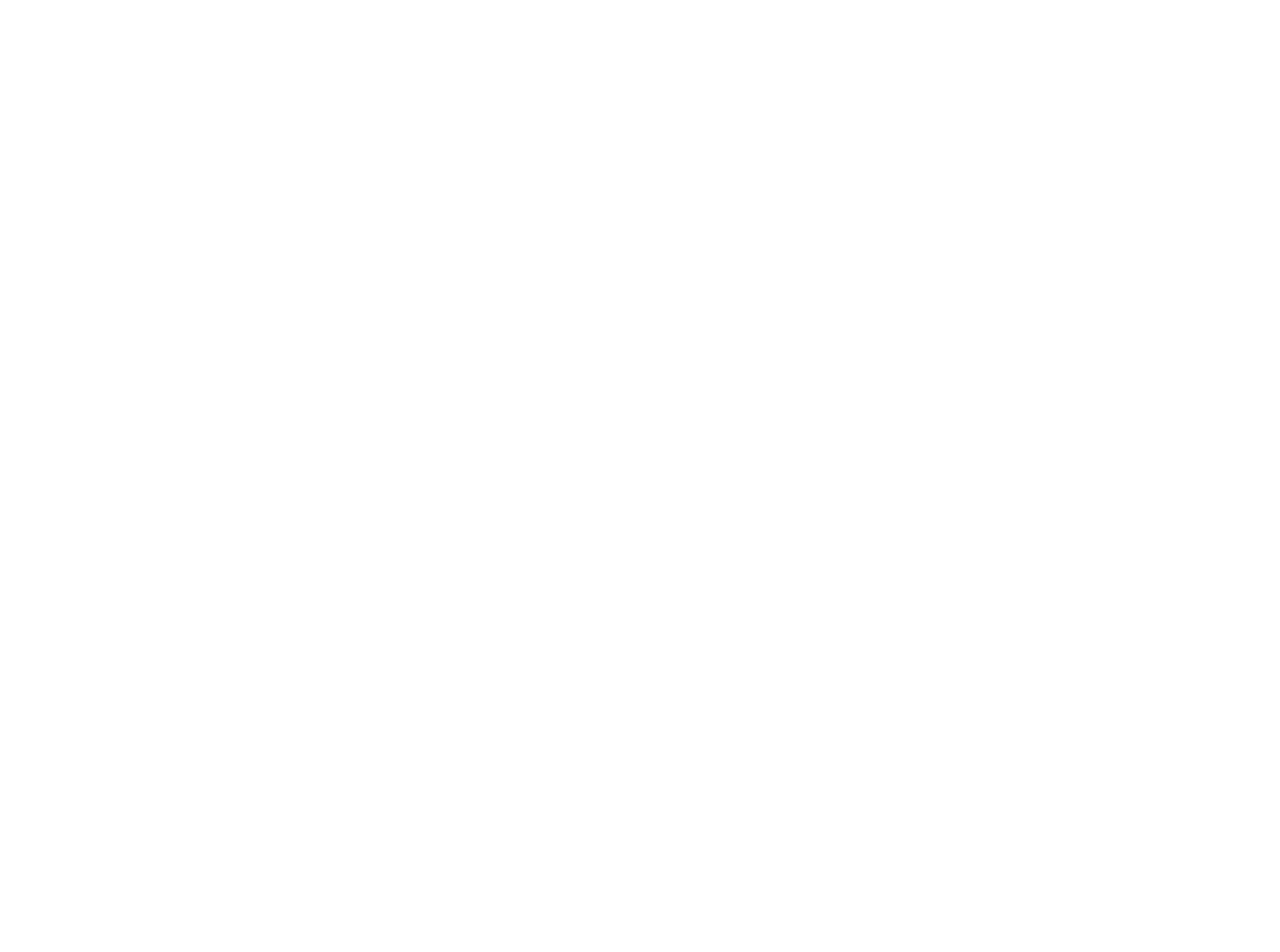
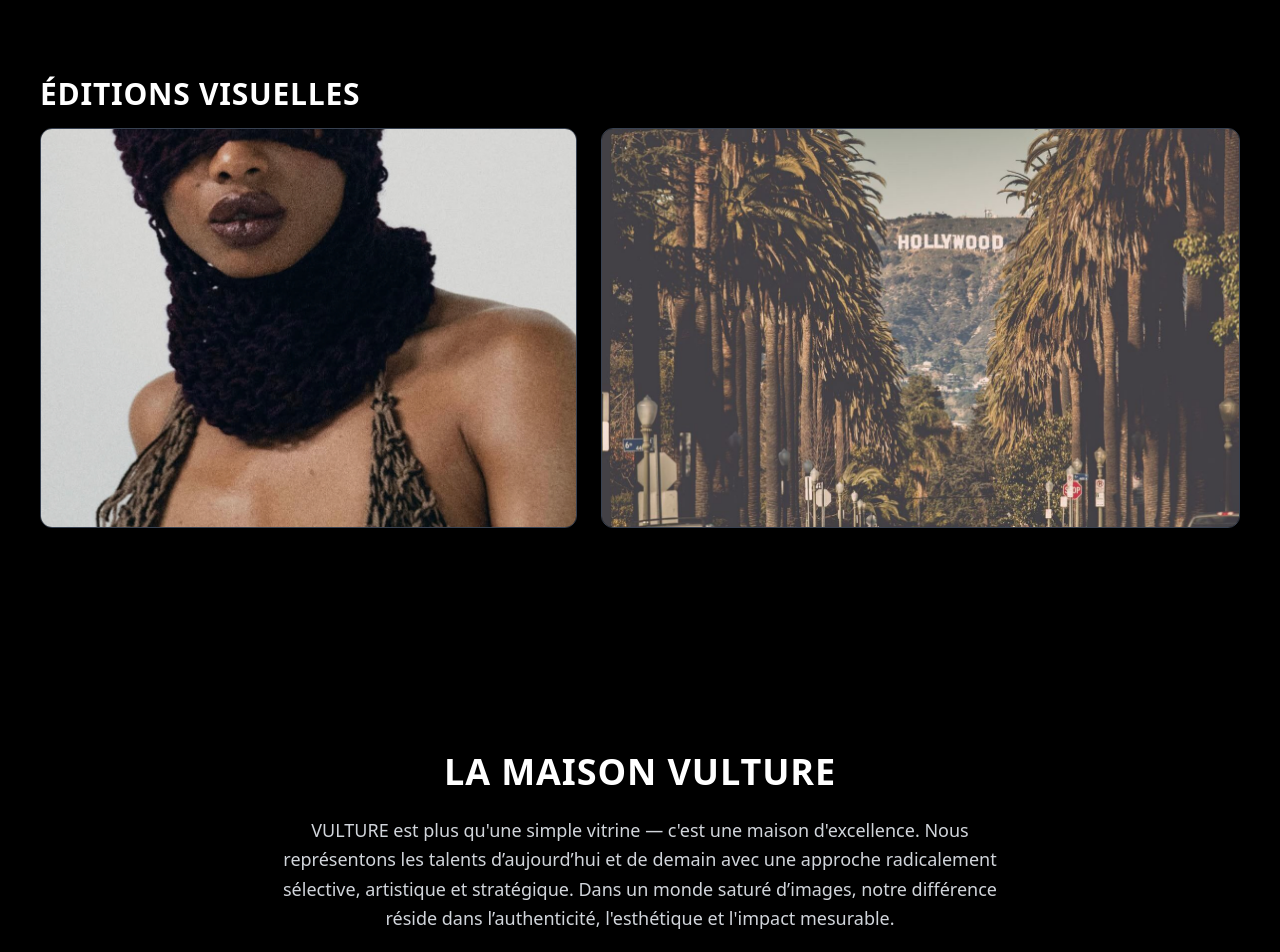
Before and after one commit to kevlouis/vulture-site, a React (Vite) app in the folder src/: page / in a window 1280 px wide. Shown: the part 820-1772 px from the top of the page. Before the commit the page ends 800 px from the top, so only its background shows below. Built offline with nearby package versions, Linux system fonts and the light colour scheme.

Commit message:
Update App.jsx

```diff
--- a/src/src/App.jsx
+++ b/src/src/App.jsx
@@ -95,6 +95,23 @@
           <p className="mt-6 text-xl text-gray-200 italic max-w-2xl mx-auto drop-shadow">La maison des créateurs de demain. Luxe, sélectivité, influence et impact global.</p>
         </div>
       </section>
+
+      <section className="py-24 px-6 max-w-full mx-auto animate-fade-in overflow-x-scroll whitespace-nowrap">
+        <h2 className="text-3xl font-bold mb-4 px-4 uppercase tracking-wide">Éditions visuelles</h2>
+        <div className="flex space-x-6 px-4">
+          {[mannequin, img3].map((img, i) => (
+            <img key={i} src={img} alt={`vulture-visual-${i}`} className="inline-block w-[80vw] h-[50vh] object-cover rounded-xl shadow-lg border border-gray-700" />
+          ))}
+        </div>
+      </section>
+
+      <section className="py-32 px-6 max-w-3xl mx-auto animate-fade-in text-center">
+        <h2 className="text-4xl font-bold uppercase tracking-wide mb-6">La Maison VULTURE</h2>
+        <p className="text-gray-300 text-lg leading-relaxed">
+          VULTURE est plus qu'une simple vitrine — c'est une maison d'excellence. Nous représentons les talents d’aujourd’hui et de demain avec une approche radicalement sélective, artistique et stratégique. Dans un monde saturé d’images, notre différence réside dans l’authenticité, l'esthétique et l'impact mesurable.
+        </p>
+      </section>
+
       <audio autoPlay loop>
         <source src="/vulture-theme.wav" type="audio/wav" />
       </audio>
```
